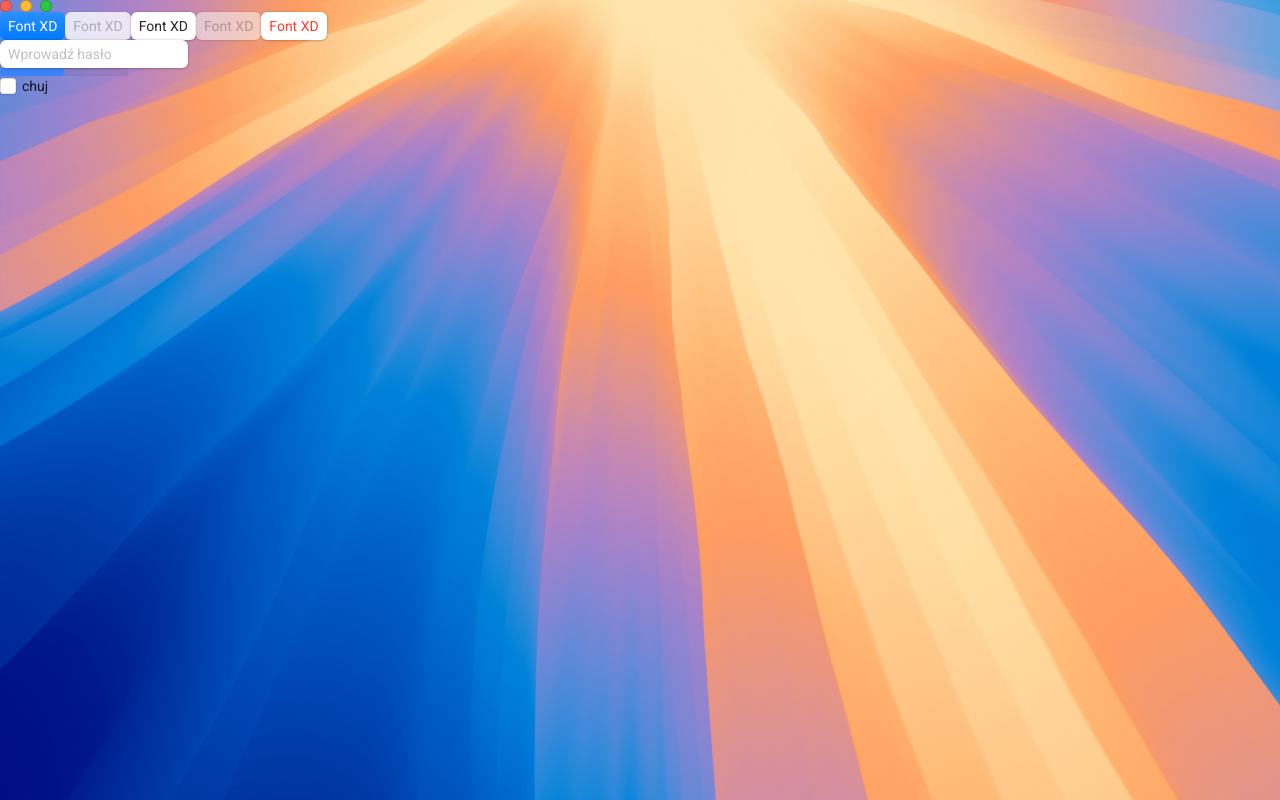
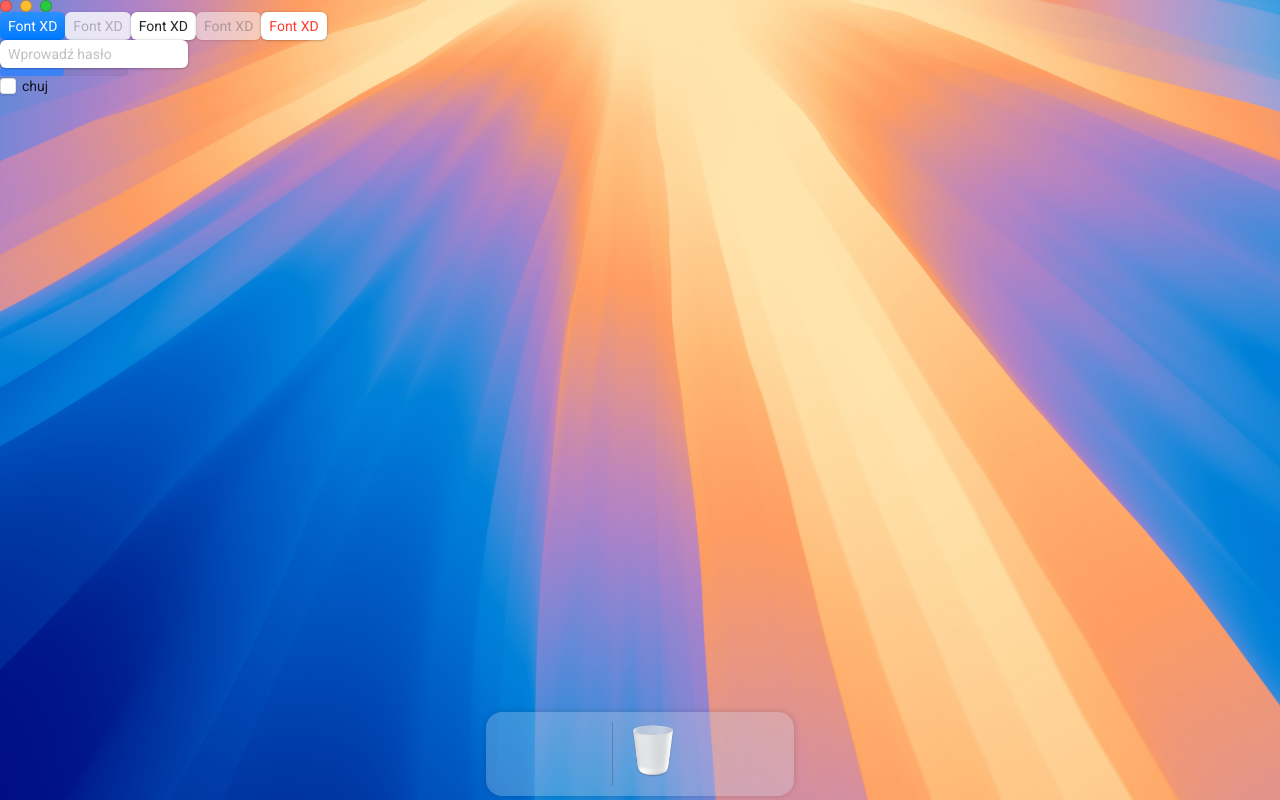
Before and after one commit to krzx000/macOS-UI-Clone, a React (Vite) app: page / in a window 1280 px wide. Built offline with nearby package versions, Linux system fonts and the light colour scheme.

Commit message:
Add application type definition, implement Trash application, and enhance Dock component functionality

```diff
--- a/src/App.tsx
+++ b/src/App.tsx
@@ -7,9 +7,12 @@ import { Pushbutton } from "./components/PushButton";
 import { TextField } from "./components/TextField";
 import { ProgressBar } from "./components/ProgressBar";
 import { Checkbox } from "./components/Checkbox";
+import { Dock } from "./components/Dock";
+import { setTheme } from "./app/systemSlice";
 
 export const App = () => {
   const theme = useSelector((state: RootState) => state.system.theme);
+  const runningApps = useSelector((state: RootState) => state.system.runningApps);
 
   // Memoizacja obrazu tła dla wydajności
   const backgroundImage = useMemo(() => getBackgroundImage(theme), [theme]);
@@ -45,15 +48,12 @@ export const App = () => {
         <ProgressBar progress={50} large />
       </div>
       <div>
-        <Checkbox
-          checked={accepted}
-          label="chuj"
-          onToggle={(value) => {
-            setAccepted(value);
-            console.log(123);
-          }}
-        />
+        <Checkbox checked={accepted} label="chuj" onToggle={(value) => setAccepted(value)} />
       </div>
+
+      {runningApps.map((app) => app.content({}))}
+
+      <Dock>{runningApps.map((app) => app.name)}</Dock>
     </div>
   );
 };
--- a/src/app/store.ts
+++ b/src/app/store.ts
@@ -2,11 +2,11 @@ import { configureStore } from "@reduxjs/toolkit";
 import systemReducer from "./systemSlice";
 
 export const store = configureStore({
+  middleware: (getDefaultMiddleware) => getDefaultMiddleware({ serializableCheck: false }),
   reducer: {
     system: systemReducer,
   },
 });
 
-// Typy dla użycia z TypeScript
 export type RootState = ReturnType<typeof store.getState>;
 export type AppDispatch = typeof store.dispatch;
--- a/src/app/systemSlice.ts
+++ b/src/app/systemSlice.ts
@@ -1,11 +1,14 @@
 import { createSlice, PayloadAction } from "@reduxjs/toolkit";
+import { Application } from "../types/application";
 
 interface SystemState {
   theme: "light" | "dark";
+  runningApps: Application[];
 }
 
 const initialState: SystemState = {
-  theme: "light", // domyślny motyw
+  theme: "light",
+  runningApps: [],
 };
 
 const systemSlice = createSlice({
@@ -15,8 +18,12 @@ const systemSlice = createSlice({
     setTheme: (state, action: PayloadAction<"light" | "dark">) => {
       state.theme = action.payload;
     },
+    openApp: (state, action: PayloadAction<Application>) => {
+      console.log("cwel");
+      state.runningApps.push(action.payload);
+    },
   },
 });
 
-export const { setTheme } = systemSlice.actions;
+export const { setTheme, openApp } = systemSlice.actions;
 export default systemSlice.reducer;
--- /dev/null
+++ b/src/applications/Trash.tsx
@@ -0,0 +1,22 @@
+import { Application } from "../types/application";
+import TrashEmptyIcon from "../assets/icons/applications/TrashEmpty.png";
+
+export const Trash: Application = {
+  name: "Trash",
+  position: { x: 100, y: 100 },
+  size: { width: 400, height: 400 },
+  icon: TrashEmptyIcon,
+  minimized: false,
+  maximized: false,
+  minWidth: 400,
+  minHeight: 400,
+  zIndex: 0,
+  id: 0,
+  content: () => {
+    return (
+      <div className="h-full w-full flex justify-center items-center">
+        <h1 className="text-4xl font-bold text-gray-700">Trash</h1>
+      </div>
+    );
+  },
+};
--- /dev/null
+++ b/src/components/Dock.tsx
@@ -0,0 +1,31 @@
+import { useState } from "react";
+import { DockApplication } from "./DockApplication";
+import { Trash } from "../applications/Trash";
+
+export const Dock: React.FC<{ children?: React.ReactNode }> = ({ children }) => {
+  const [dockVisible, setDockVisible] = useState(true);
+
+  const handleDockUnhover = () => {
+    setTimeout(() => {
+      setDockVisible(false);
+    }, 1000);
+  };
+
+  return (
+    <div
+      onMouseOver={() => setDockVisible(true)}
+      onMouseLeave={handleDockUnhover}
+      className="absolute bottom-0 left-1/2 -translate-x-1/2 w-full pb-1 flex justify-center items-center"
+    >
+      <div
+        className={`DOCK-BACKGROUND h-16 w-72 rounded-2xl bg-[#F6F6F636] backdrop-blur-[135px] transition-transform duration-500  flex justify-center items-center overflow-hidden box-content p-2.5  ${
+          dockVisible ? "translate-y-0" : "translate-y-full"
+        }`}
+      >
+        {children}
+        <div className="bg-[#41414150] h-full w-[1px] rounded-full mx-3" />
+        <DockApplication application={Trash} />
+      </div>
+    </div>
+  );
+};
--- /dev/null
+++ b/src/components/DockApplication.tsx
@@ -0,0 +1,31 @@
+import { useDispatch, useSelector } from "react-redux";
+import { Application } from "../types/application";
+import { AppDispatch, RootState } from "../app/store";
+import { openApp } from "../app/systemSlice";
+
+export const DockApplication: React.FC<{ application: Application }> = ({ application }) => {
+  const runningApps = useSelector((state: RootState) => state.system.runningApps);
+  const dispatch = useDispatch<AppDispatch>();
+  const handleAppClick = () => {
+    if (!runningApps.find((app) => app.id === application.id)) {
+      dispatch(openApp({ ...application, zIndex: runningApps.length + 1 }));
+      console.log("openApp");
+    }
+  };
+
+  return (
+    <div className="flex flex-col items-center  h-full relative  pb-2">
+      <img
+        draggable={false}
+        src={application.icon}
+        alt={application.name}
+        className="h-full"
+        onClick={handleAppClick}
+      />
+
+      {runningApps.find((app) => app.id === application.id) && (
+        <div className="rounded-full w-1 h-1 bg-[#808080] absolute bottom-0 left-1/2 -translate-x-1/2 mix-blend-plus-darker" />
+      )}
+    </div>
+  );
+};
--- a/src/index.css
+++ b/src/index.css
@@ -5,6 +5,13 @@
 
 * {
   font-family: Roboto, -apple-system, BlinkMacSystemFont, serif;
+}
+
+body {
+  overflow: hidden;
+}
+img {
+  user-select: none;
 }
 
 .BACKGROUND {
@@ -59,3 +66,8 @@
     border: none;
   }
 }
+
+.DOCK-BACKGROUND {
+  box-shadow: 0 0 6px 0 rgba(0, 0, 0, 16%);
+  border: inset 1px solid rgb(26, 26, 26, 46);
+}
--- /dev/null
+++ b/src/types/application.ts
@@ -0,0 +1,19 @@
+export type Application = {
+  name: string;
+  position: {
+    x: number;
+    y: number;
+  };
+  size: {
+    width: number;
+    height: number;
+  };
+  minWidth?: number;
+  minHeight?: number;
+  icon: string;
+  minimized: boolean;
+  maximized: boolean;
+  zIndex?: number;
+  content: React.FC;
+  id: number;
+};
```
Also changed, not shown: src/assets/icons/applications/TrashEmpty.png (added).
